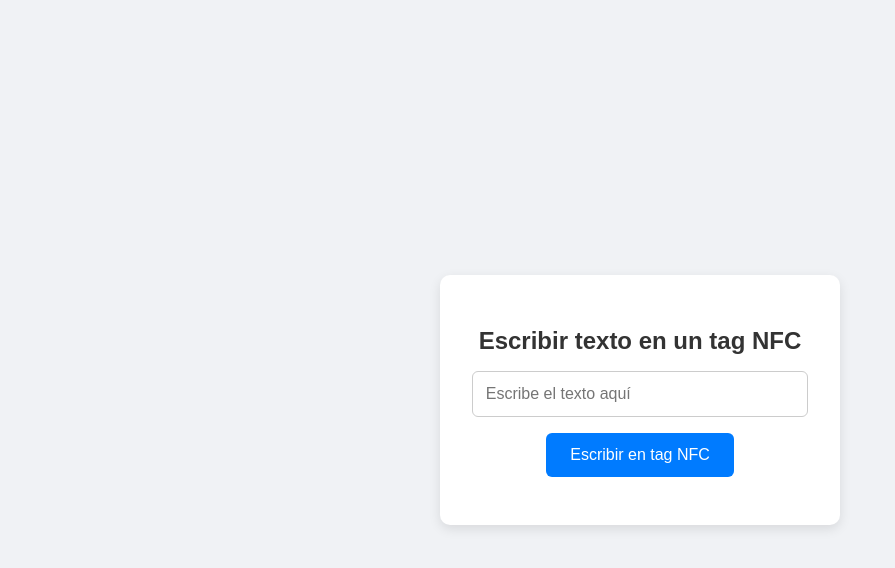
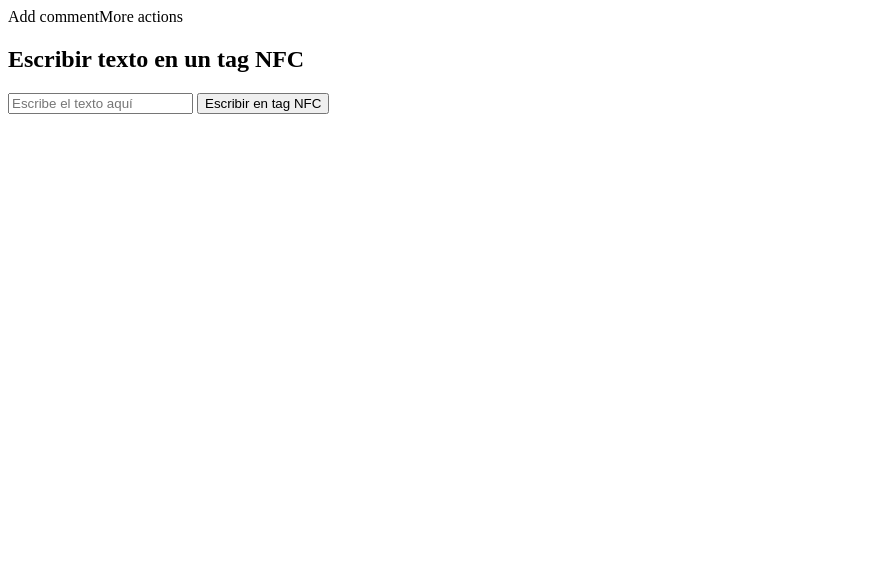
Before and after one commit to luisfigueroaa/nfc_reader, a plain HTML site: page index.html in a window 1280 px wide. Shown: the whole page, without its empty margins (0-895 px from the left). Drawn offline with Linux system fonts and the light colour scheme.

Commit message:
rollback

```diff
--- a/index.html
+++ b/index.html
@@ -1,77 +1,14 @@
-<!DOCTYPE html>
+<!DOCTYPE html>Add commentMore actions
 <html lang="es">
 <head>
   <meta charset="UTF-8" />
-  <meta name="viewport" content="width=device-width, initial-scale=1.0" />
   <title>Escribir texto en NFC</title>
-  <style>
-    * {
-      box-sizing: border-box;
-    }
-
-    body {
-      margin: 0;
-      padding: 0;
-      font-family: Arial, sans-serif;
-      display: flex;
-      justify-content: center;
-      align-items: center;
-      height: 100vh;
-      background-color: #f0f2f5;
-    }
-
-    .container {
-      background-color: #ffffff;
-      padding: 2rem;
-      border-radius: 10px;
-      box-shadow: 0 4px 12px rgba(0, 0, 0, 0.1);
-      max-width: 400px;
-      width: 90%;
-      text-align: center;
-    }
-
-    h2 {
-      margin-bottom: 1rem;
-      font-size: 1.5rem;
-      color: #333;
-    }
-
-    input[type="text"] {
-      width: 100%;
-      padding: 0.8rem;
-      margin-bottom: 1rem;
-      border: 1px solid #ccc;
-      border-radius: 6px;
-      font-size: 1rem;
-    }
-
-    button {
-      padding: 0.8rem 1.5rem;
-      background-color: #007bff;
-      color: white;
-      border: none;
-      border-radius: 6px;
-      font-size: 1rem;
-      cursor: pointer;
-    }
-
-    button:hover {
-      background-color: #0056b3;
-    }
-
-    #mensaje {
-      margin-top: 1rem;
-      font-weight: bold;
-    }
-  </style>
 </head>
 <body>
-  <div class="container">
-    <h2>Escribir texto en un tag NFC</h2>
-    <input type="text" id="textoNFC" placeholder="Escribe el texto aquí" />
-    <button id="btnEscribir">Escribir en tag NFC</button>
-    <p id="mensaje"></p>
-  </div>
+  <h2>Escribir texto en un tag NFC</h2>
+  <input type="text" id="textoNFC" placeholder="Escribe el texto aquí" />
+  <button id="btnEscribir">Escribir en tag NFC</button>
+  <p id="mensaje"></p>
 
   <script>
     const btn = document.getElementById('btnEscribir');
@@ -83,9 +20,22 @@
           const texto = document.getElementById('textoNFC').value;
           if (!texto) {
             mensaje.textContent = 'Por favor, escribe un texto.';
-            mensaje.style.color = 'red';
             return;
           }
 
           const ndef = new NDEFReader();
           await ndef.write(texto);
+          mensaje.textContent = 'Texto escrito en el tag NFC correctamente.';
+          mensaje.style.color = 'green';
+        } catch (error) {
+          mensaje.textContent = 'Error al escribir en NFC: ' + error.message;
+          mensaje.style.color = 'red';
+        }
+      } else {
+        mensaje.textContent = 'Web NFC no está soportado en este navegador.';
+        mensaje.style.color = 'red';
+      }
+    });
+  </script>
+</body>
+</html>
```
